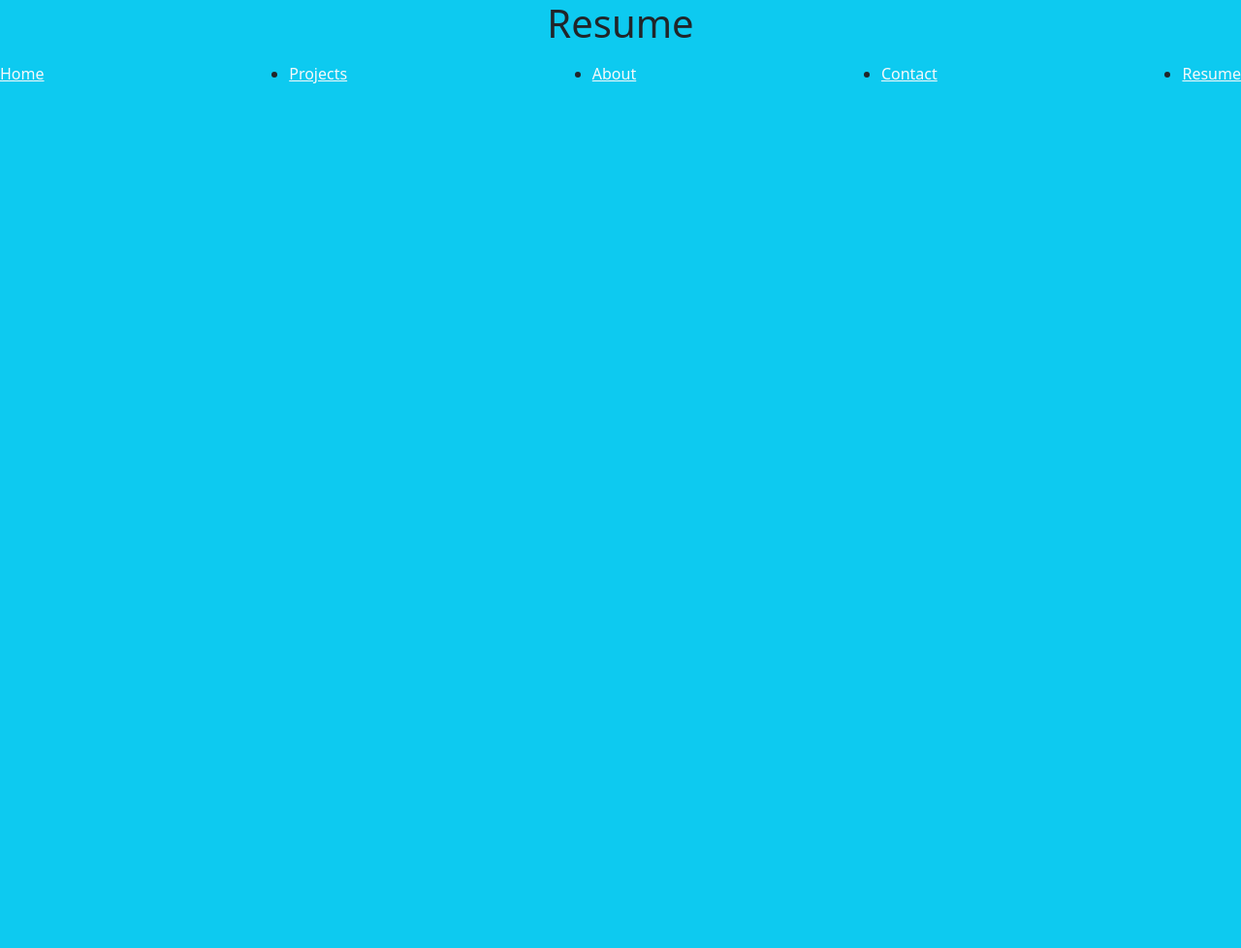
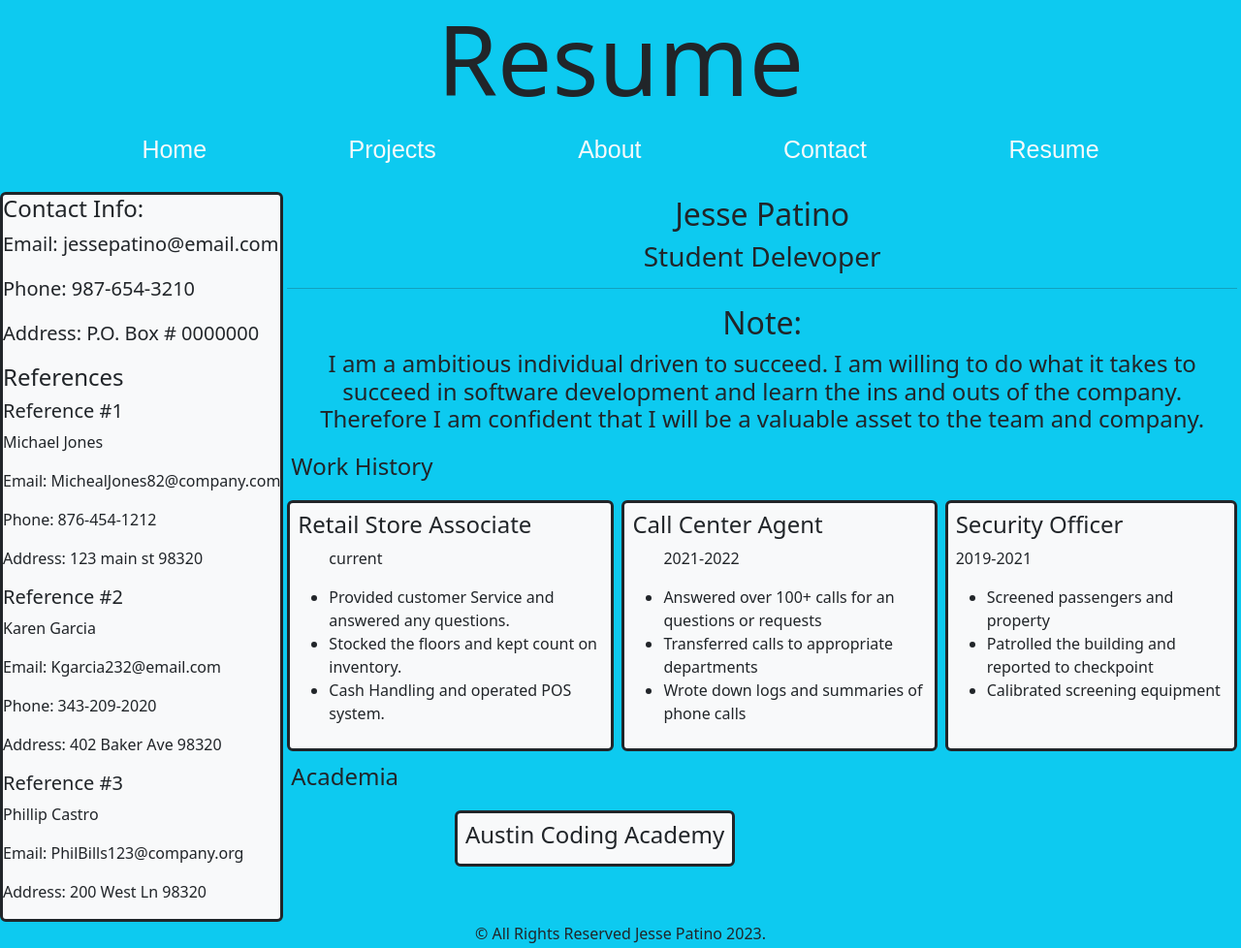
Before and after one commit to j3553pat/portfolio-website-2.0, a plain HTML site: page resume.html in a window 1280 px wide. Shown: the whole page at 97% size. Before the commit the page ends 800 px from the top, so only its background shows below. Drawn offline with nearby package versions, Linux system fonts and the light colour scheme.

Commit message:
added content and styling to resume page

```diff
--- a/resume.css
+++ b/resume.css
@@ -0,0 +1,77 @@
+body {
+    display:grid;
+    grid-template-columns: auto auto auto;
+    grid-template-rows: auto auto auto auto auto;
+    grid-template-areas:
+    "header header header"
+    "nav nav nav"
+    "aside main main"
+    "aside main main"
+    "footer footer footer";
+}
+
+header {
+    grid-area: header;
+}
+
+h1 {
+    font-size: 100px;
+    text-align: center;
+}
+
+nav {
+    grid-area: nav;
+}
+
+.navbar {
+    list-style-type: none;
+    font-family: 'Mukta', sans-serif;
+    display: flex;
+    justify-content: space-evenly;
+}
+
+a {
+    text-decoration: none;
+  }
+
+ .links {
+    font-size: 25px;
+
+  }
+
+  .links:hover {
+    animation: navtext 2s infinite;
+  }
+
+ @keyframes navtext {
+    0%{
+      font-size: 25px;
+    }
+    25% {
+      font-size: 50px;
+    }
+    50% {
+      font-size: 25px;
+    }
+    75%{
+      font-size: 50px;
+    }
+    100% {
+      font-size: 25px;
+    }
+  }
+
+
+main {
+    grid-area: main;
+}
+
+.history {
+  display: flex;
+  flex-direction:row;
+  justify-content: space-evenly;
+}
+
+footer {
+    grid-area: footer;
+}
--- a/resume.html
+++ b/resume.html
@@ -21,14 +21,92 @@
             <li class="links"><a class="link-light" href="resume.html" alt="Resume Page">Resume</a></li>
         </ul>
     </nav>
-    <aside>
-
+    <aside class="bg-light border border-dark border-3 rounded">
+        <article class="fs-5">
+            <h4>Contact Info:</h4>
+            <p>Email: jessepatino@email.com</p>
+            <p>Phone: 987-654-3210</p>
+            <p>Address: P.O. Box # 0000000</p>
+        </article>
+        <article>
+            <h4>References</h4>
+                <div>
+                    <h5>Reference #1</h5>
+                    <p>Michael Jones</p>
+                    <p>Email: MichealJones82@company.com</p>
+                    <p>Phone: 876-454-1212</p>
+                    <p>Address: 123 main st 98320</p>
+                </div>
+                <div>
+                    <h5>Reference #2</h5>
+                    <p>Karen Garcia</p>
+                    <p>Email: Kgarcia232@email.com</p>
+                    <p>Phone: 343-209-2020</p>
+                    <p>Address: 402 Baker Ave 98320</p>
+                </div>
+                <div>
+                    <h5>Reference #3</h5>
+                    <p>Phillip Castro</p>
+                    <p>Email: PhilBills123@company.org</p>
+                    <p>Address: 200 West Ln 98320</p>
+                </div>
+        </article>
     </aside>
     <main>
+        <article class="p-1">
+            <h2 class="text-center">Jesse Patino</h2>
+            <h3 class="text-center">Student Delevoper</h3>
+            <hr>
+            <h2 class="text-center">Note:</h2>
+            <h4 class="text-center">I am a ambitious individual driven to succeed. I am willing to do what it takes to succeed in software development and learn the ins and outs of the company. Therefore
+            I am confident that I will be a valuable asset to the team and company.
+            </h4>
+        </article>
+        <h4 class="p-2">Work History</h4>
+        <article class="history">
+            <div class="bg-light p-2 m-1 border border-dark border-3 rounded">
+                <h4>Retail Store Associate</h4>
+                <ul>
+                    <p>current</p>
+                    <li>Provided customer Service and answered any questions.</li>
+                    <li>Stocked the floors and kept count on inventory.</li>
+                    <li>Cash Handling and operated POS system.</li>
+                </ul>
+            </div>
+            <div class="bg-light p-2 m-1 border border-dark border-3 rounded">
+                <h4>Call Center Agent</h4>
+                <ul>
+                    <p>2021-2022</p>
+                    <li>Answered over 100+ calls for an questions or requests</li>
+                    <li>Transferred calls to appropriate departments</li>
+                    <li>Wrote down logs and summaries of phone calls</li>
+                </ul>
+            </div>
+            <div class="bg-light p-2 m-1 border border-dark border-3 rounded">
+                <h4>Security Officer</h4>
+                <p>2019-2021</p>
+                <ul>
+                    <li>Screened passengers and property</li>
+                    <li>Patrolled the building and reported to checkpoint</li>
+                    <li>Calibrated screening equipment</li>
+                </ul>
+            </div>
+        </article>
+        <h4 class="p-2">Academia</h4>
+        <article class="history">
+            <div class="bg-light p-2 m-1 border border-dark border-3 rounded">
+                <h4>Austin Coding Academy</h4>
+            </div>
+            <div>
 
+            </div>
+            <div>
+
+            </div>
+        </article>
     </main>
     <footer>
-
+        <p class="text-center">&copy; All Rights Reserved Jesse Patino 2023.</p>
     </footer>
 </body>
 </html>
```
